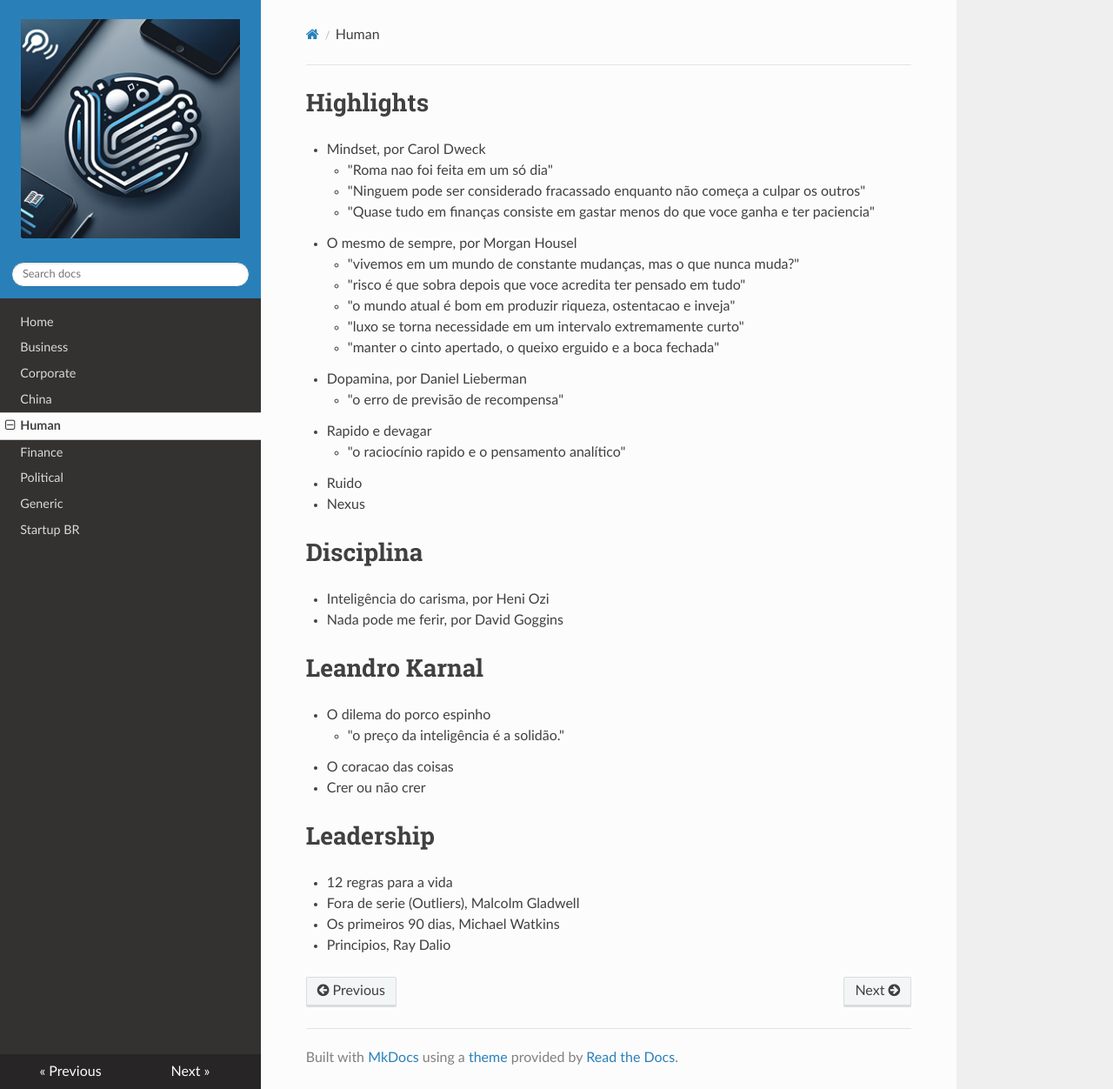
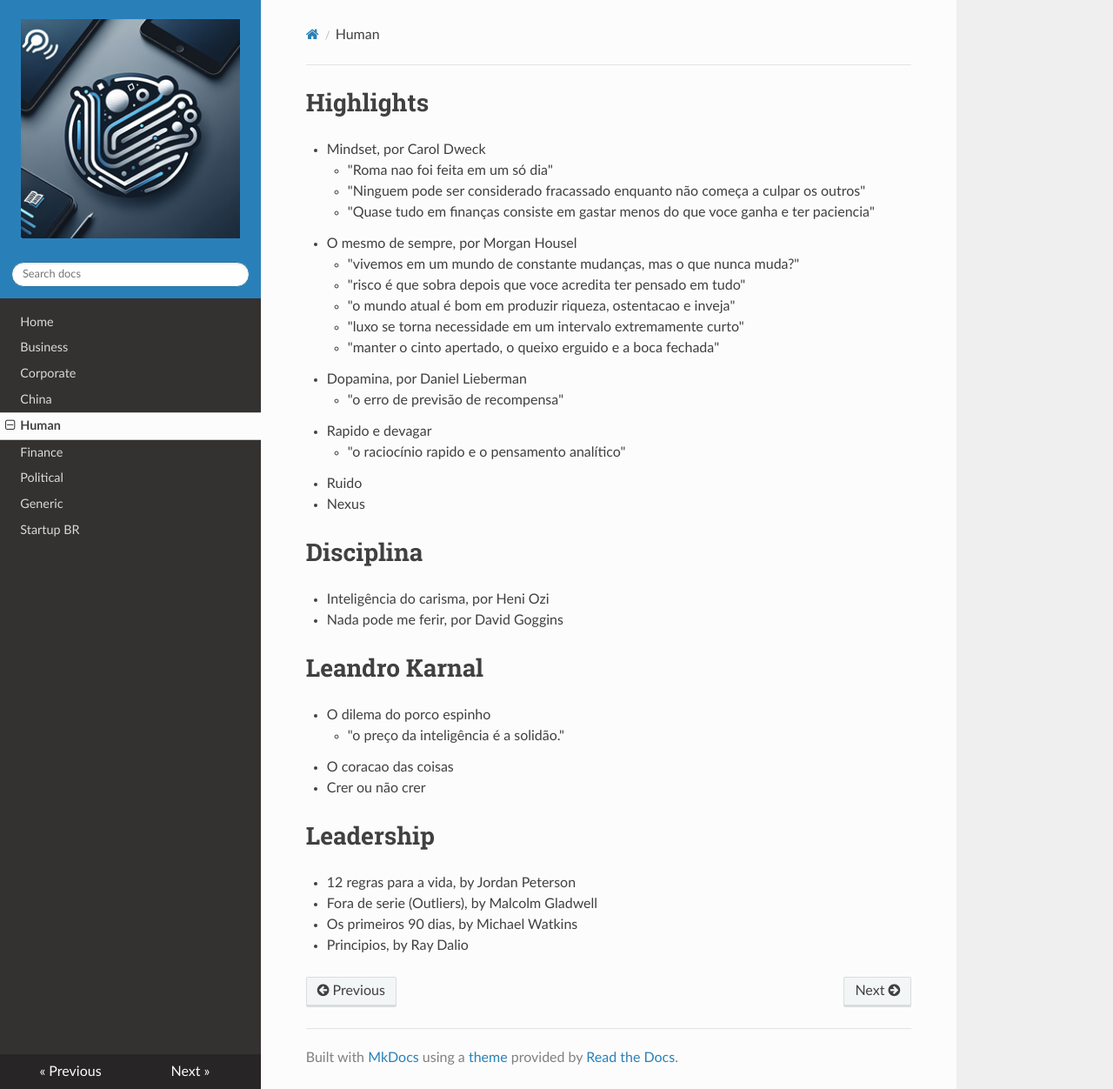
Before and after one commit to renatobrf/kindle-teca, an MkDocs documentation site: the page built from docs/human.md, in a window 1280 px wide and 1252 px high. Shown: the whole window at 87% size. Built offline with MkDocs 1.6.1, drawn with Linux system fonts in a browser that asks for light colours; nearby versions of some CDN libraries.

Commit message:
Update human.md

```diff
--- a/docs/human.md
+++ b/docs/human.md
@@ -27,7 +27,7 @@
 - Crer ou não crer
 
 # Leadership
-- 12 regras para a vida
-- Fora de serie (Outliers), Malcolm Gladwell
-- Os primeiros 90 dias, Michael Watkins
-- Principios, Ray Dalio
+- 12 regras para a vida, by Jordan Peterson
+- Fora de serie (Outliers), by Malcolm Gladwell
+- Os primeiros 90 dias, by Michael Watkins
+- Principios, by Ray Dalio
```
